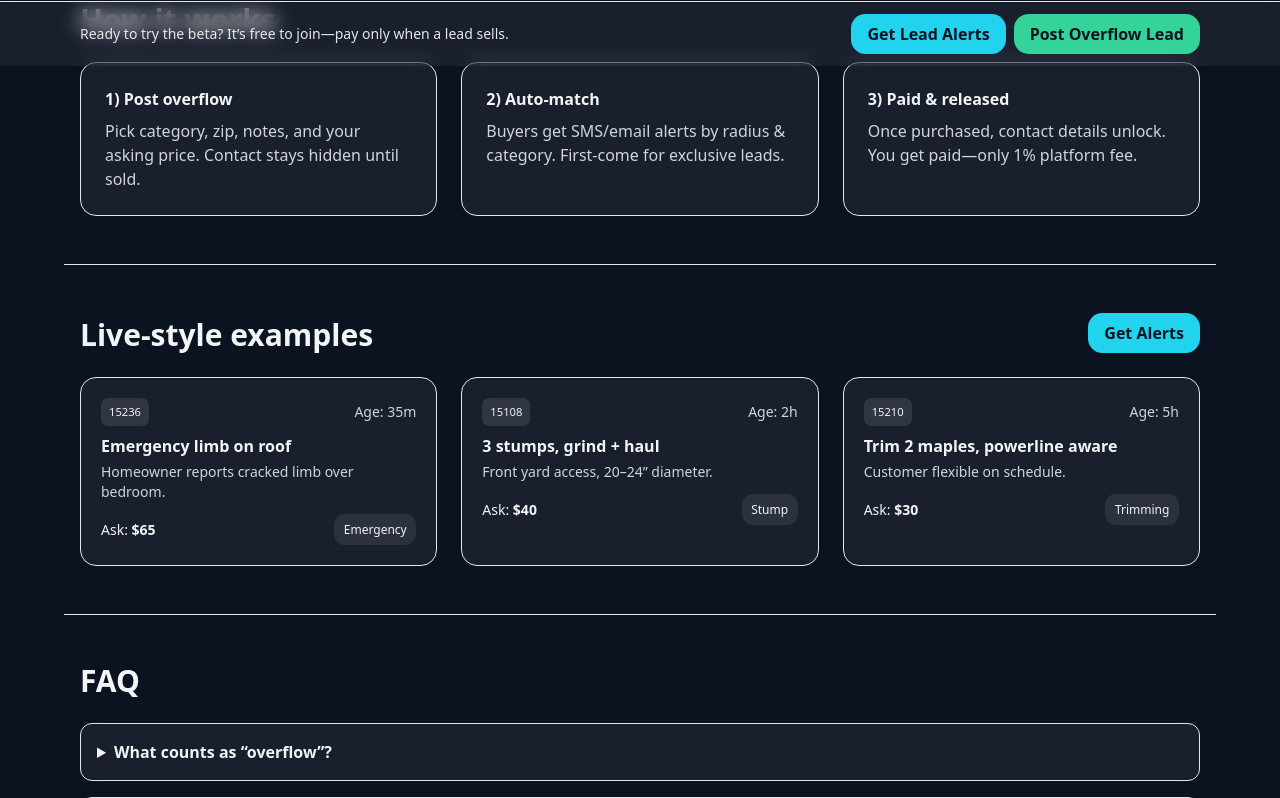
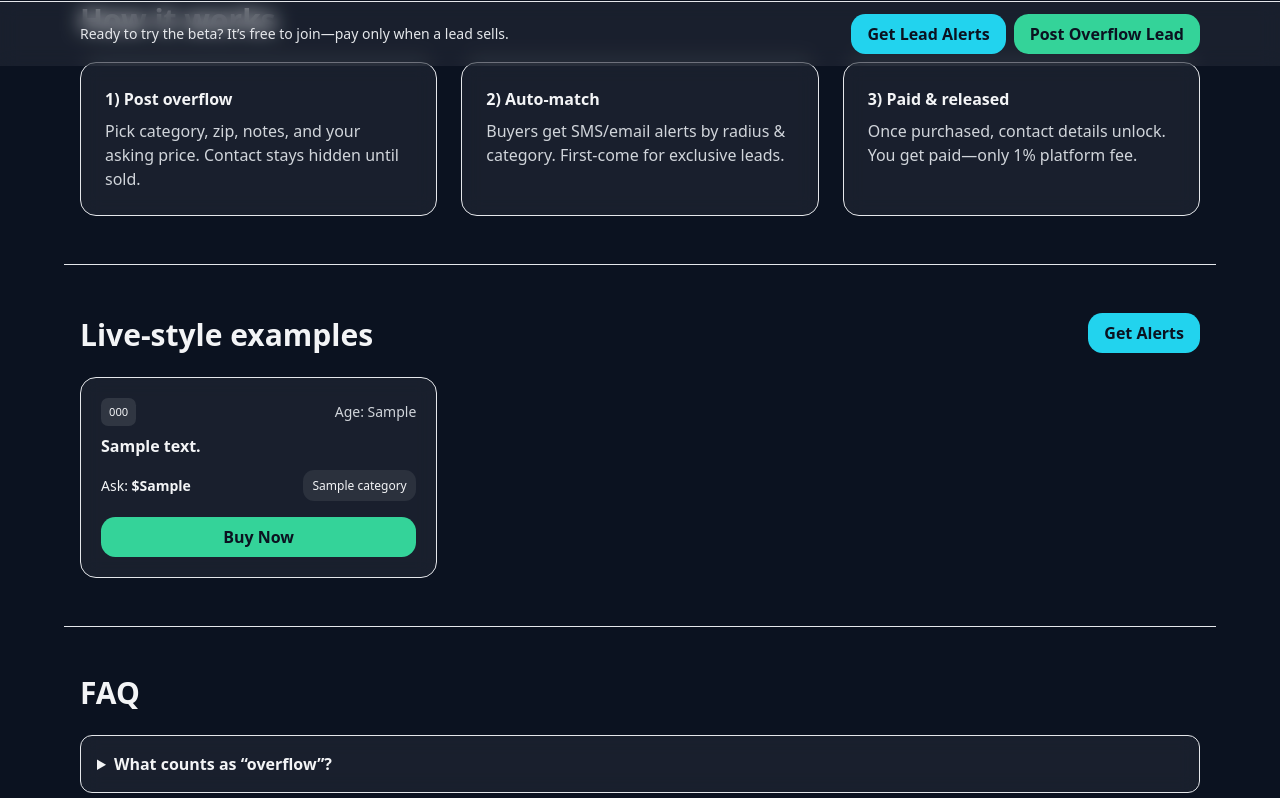
Before and after one commit to zachbush96/zachbush96.github.io, a Flask app: template templates/index.html in a window 1280 px wide. Shown: the part 734-1532 px from the top of the page. Run offline with Flask 3, Linux system fonts and the light colour scheme; the template is opened without the code that fills it: most values are stand-ins (such as "Sample title", 1, 10 or a date in 2020).

Commit message:
Show live leads on homepage

```diff
--- a/app.py
+++ b/app.py
@@ -71,6 +71,28 @@ def fetch_all_leads():
     return [rec.get("fields", {}) for rec in records]
 
 
+def get_recent_leads(limit=3):
+    """Return up to ``limit`` unsold leads for homepage preview."""
+    fields_list = fetch_all_leads()
+    leads = []
+    for f in fields_list:
+        # skip leads that appear to be sold
+        if f.get('Status', '').lower() == 'sold':
+            continue
+        lead = {
+            'uuid': f.get('Lead ID', ''),
+            'Category': f.get('Category', ''),
+            'Lead Age': f.get('Lead Age', ''),
+            'City/ZIP': f.get('City/ZIP', ''),
+            'Description': f.get('Description', ''),
+            'Asking Price ($)': f.get('Asking Price ($)', ''),
+        }
+        leads.append(lead)
+        if len(leads) >= limit:
+            break
+    return leads
+
+
 def format_date_time(date_time_str):
     # Translate date time string to a more readable format
     # example : 2025-08-25T02:28:58.000Z to 08-25-2025 14:28:58
@@ -79,7 +101,8 @@ def format_date_time(date_time_str):
 
 @app.route('/')
 def index():
-    return render_template('index.html')
+    recent_leads = get_recent_leads()
+    return render_template('index.html', leads=recent_leads)
 
 
 
--- a/templates/index.html
+++ b/templates/index.html
@@ -149,39 +149,20 @@
       <button id="openBuyer_market" class="btn btn-cyan px-4 py-2">Get Alerts</button>
     </div>
     <div class="mt-6 grid md:grid-cols-3 gap-6">
-      <!-- Example cards -->
+      {% for lead in leads %}
       <article class="glass border border-white/10 rounded-2xl p-5">
         <div class="flex items-center justify-between text-sm">
-          <span class="badge">15236</span><span class="text-gray-300">Age: 35m</span>
+          <span class="badge">{{ lead['City/ZIP'] }}</span><span class="text-gray-300">Age: {{ lead['Lead Age'] }}</span>
         </div>
-        <h3 class="mt-2 font-semibold">Emergency limb on roof</h3>
-        <p class="text-sm text-gray-300 mt-1">Homeowner reports cracked limb over bedroom.</p>
+        <h3 class="mt-2 font-semibold">{{ lead['Description'] }}</h3>
         <div class="mt-3 flex items-center justify-between text-sm">
-          <span>Ask: <b>$65</b></span><span class="chip">Emergency</span>
+          <span>Ask: <b>${{ lead['Asking Price ($)'] }}</b></span><span class="chip">{{ lead['Category'] }}</span>
         </div>
+        <a href="{{ url_for('lead_detail', uuid=lead['uuid']) }}" class="btn btn-emerald w-full mt-4 py-2 text-center">Buy Now</a>
       </article>
-
-      <article class="glass border border-white/10 rounded-2xl p-5">
-        <div class="flex items-center justify-between text-sm">
-          <span class="badge">15108</span><span class="text-gray-300">Age: 2h</span>
-        </div>
-        <h3 class="mt-2 font-semibold">3 stumps, grind + haul</h3>
-        <p class="text-sm text-gray-300 mt-1">Front yard access, 20–24” diameter.</p>
-        <div class="mt-3 flex items-center justify-between text-sm">
-          <span>Ask: <b>$40</b></span><span class="chip">Stump</span>
-        </div>
-      </article>
-
-      <article class="glass border border-white/10 rounded-2xl p-5">
-        <div class="flex items-center justify-between text-sm">
-          <span class="badge">15210</span><span class="text-gray-300">Age: 5h</span>
-        </div>
-        <h3 class="mt-2 font-semibold">Trim 2 maples, powerline aware</h3>
-        <p class="text-sm text-gray-300 mt-1">Customer flexible on schedule.</p>
-        <div class="mt-3 flex items-center justify-between text-sm">
-          <span>Ask: <b>$30</b></span><span class="chip">Trimming</span>
-        </div>
-      </article>
+      {% else %}
+      <p class="text-gray-300">No leads available at this time.</p>
+      {% endfor %}
     </div>
   </section>
 
```
